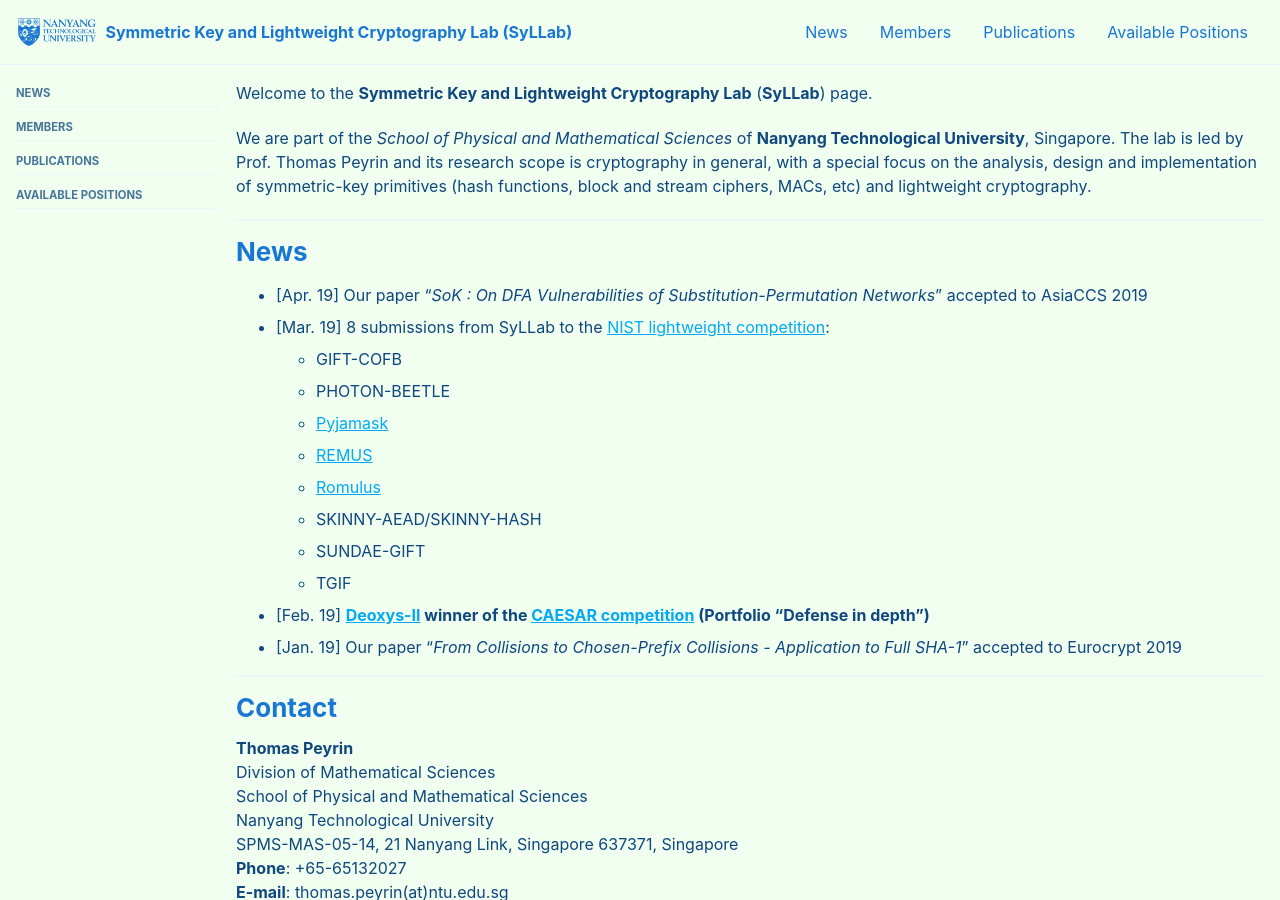
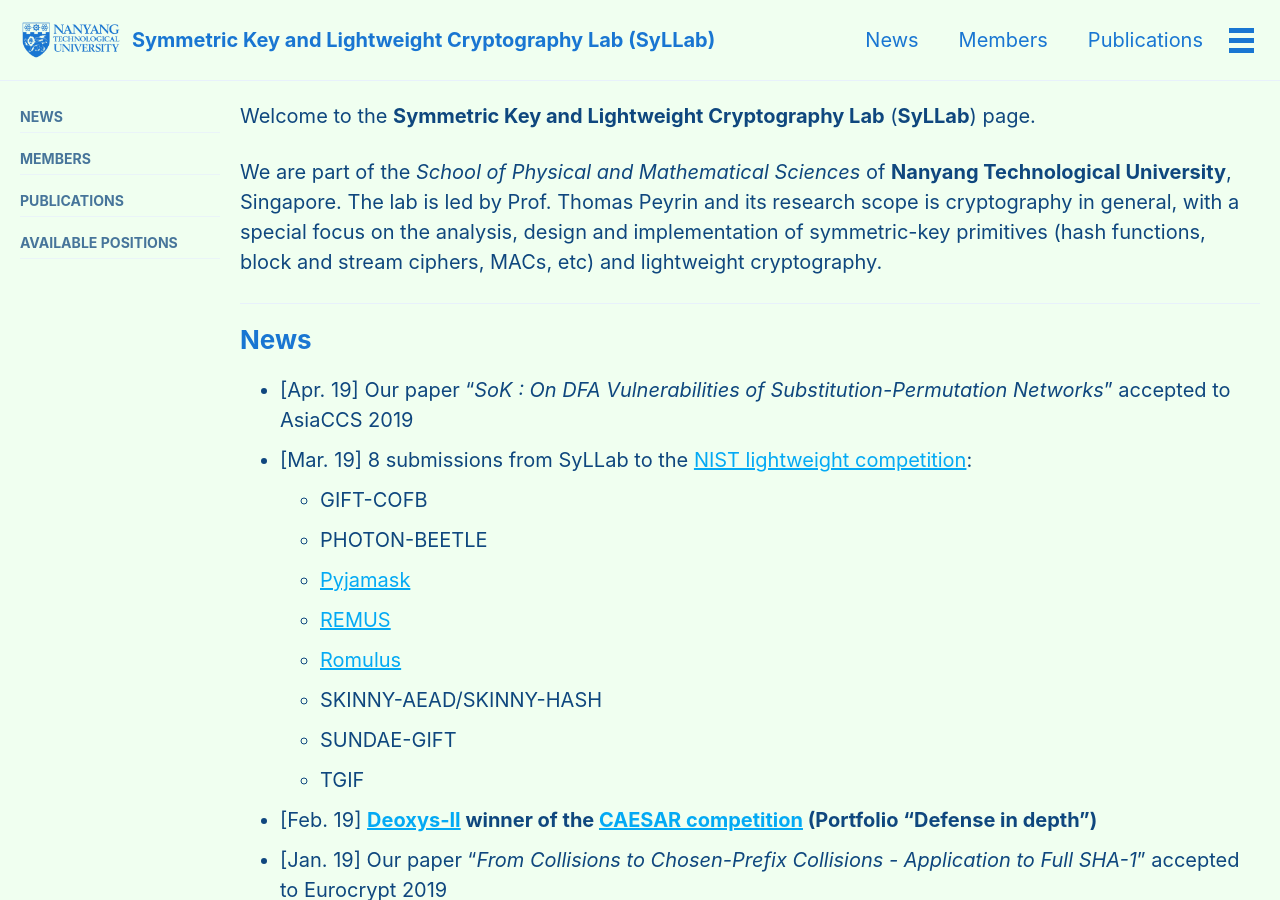
Before and after one commit to thomaspeyrin/web, a Jekyll site: the page built from index.md, in a window 1280 px wide and 900 px high. Built offline with Jekyll 4.4.1, drawn with Linux system fonts in a browser that asks for light colours; cached includes are drawn as plain includes; nearby versions of some CDN libraries.

Commit message:
Update _reset.scss

```diff
--- a/_sass/minimal-mistakes/_reset.scss
+++ b/_sass/minimal-mistakes/_reset.scss
@@ -8,18 +8,18 @@ html {
   /* apply a natural box layout model to all elements */
   box-sizing: border-box;
   background-color: $background-color;
-  font-size: 10px;
+  font-size: 14px;
 
   @include breakpoint($medium) {
-    font-size: 12px;
+    font-size: 16px;
   }
 
   @include breakpoint($large) {
-    font-size: 14px;
+    font-size: 18px;
   }
 
   @include breakpoint($x-large) {
-    font-size: 16px;
+    font-size: 20px;
   }
 
   -webkit-text-size-adjust: 100%;
```
